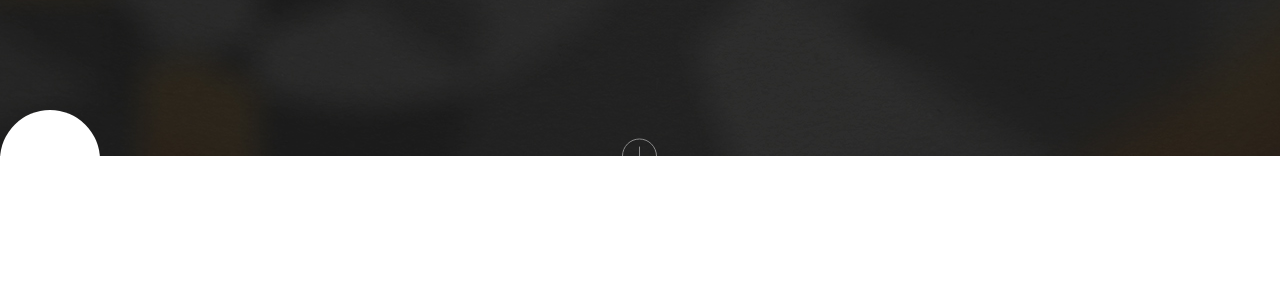
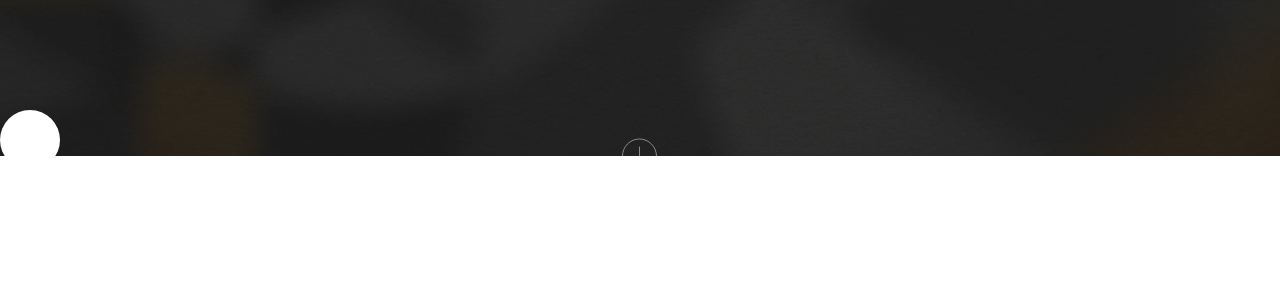
Before and after one commit to jgollner/jgollner.github.io, a Jekyll site: the page built from index.html, in a window 1280 px wide. Shown: the part 548-848 px from the top of the page. Built offline with Jekyll 4.4.1, drawn with Linux system fonts in a browser that asks for light colours; some web fonts are replaced; Markdown is read by kramdown in place of the engine named in the settings.

Commit message:
asdfghwd

```diff
--- a/css/general.css
+++ b/css/general.css
@@ -135,8 +135,8 @@ h3 {
 
 .circle {
 	background-color: #fff;
-	width: 100px;
-	height: 100px;
+	width: 60px;
+	height: 60px;
 	border-radius: 100px;
 	text-align: center;
 	margin: -50px auto 0;
```
